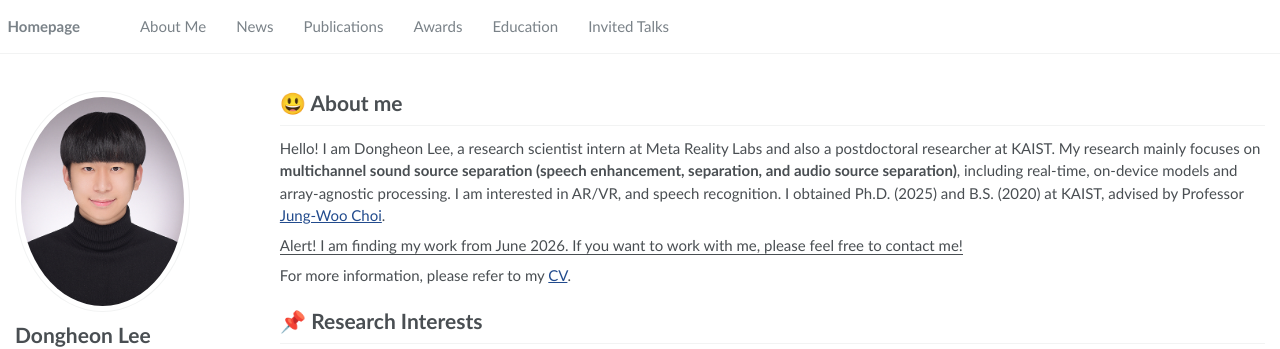
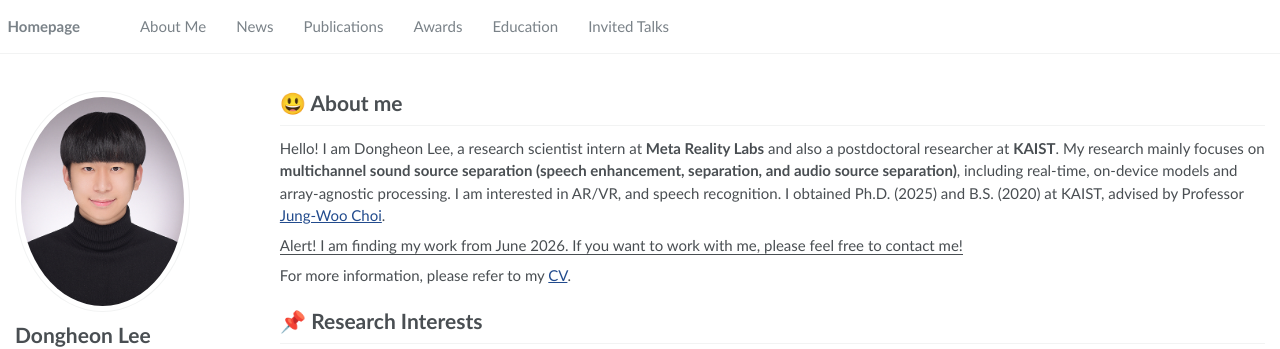
Before and after one commit to donghoney0416/donghoney0416.github.io, a Jekyll site: the page built from _pages/about.md, in a window 1280 px wide and 900 px high. Shown: the top 349 px of the window. Built offline with Jekyll 4.4.1, drawn with Linux system fonts in a browser that asks for light colours.

```diff
--- a/_pages/about.md
+++ b/_pages/about.md
@@ -18,7 +18,7 @@ redirect_from:
 <span class='anchor' id='about-me'></span>
 
 # 😃 About me
-Hello! I am Dongheon Lee, a research scientist intern at Meta Reality Labs and also a postdoctoral researcher at KAIST. My research mainly focuses on <strong>multichannel sound source separation (speech enhancement, separation, and audio source separation)</strong>, including real-time, on-device models and array-agnostic processing. I am interested in AR/VR, and speech recognition. I obtained Ph.D. (2025) and B.S. (2020) at KAIST, advised by Professor [Jung-Woo Choi](https://www.sound.kaist.ac.kr/).
+Hello! I am Dongheon Lee, a research scientist intern at <strong>Meta Reality Labs</strong> and also a postdoctoral researcher at <strong>KAIST</strong>. My research mainly focuses on <strong>multichannel sound source separation (speech enhancement, separation, and audio source separation)</strong>, including real-time, on-device models and array-agnostic processing. I am interested in AR/VR, and speech recognition. I obtained Ph.D. (2025) and B.S. (2020) at KAIST, advised by Professor [Jung-Woo Choi](https://www.sound.kaist.ac.kr/).
 
 <u>Alert! I am finding my work from June 2026. If you want to work with me, please feel free to contact me!</u>
 
```
